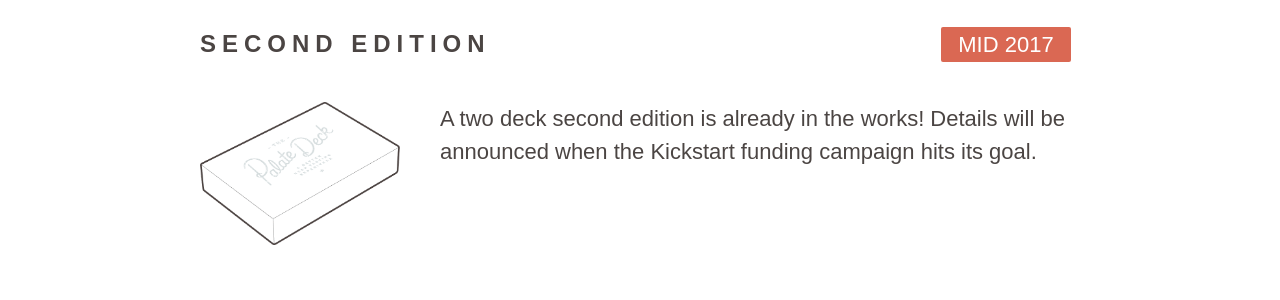
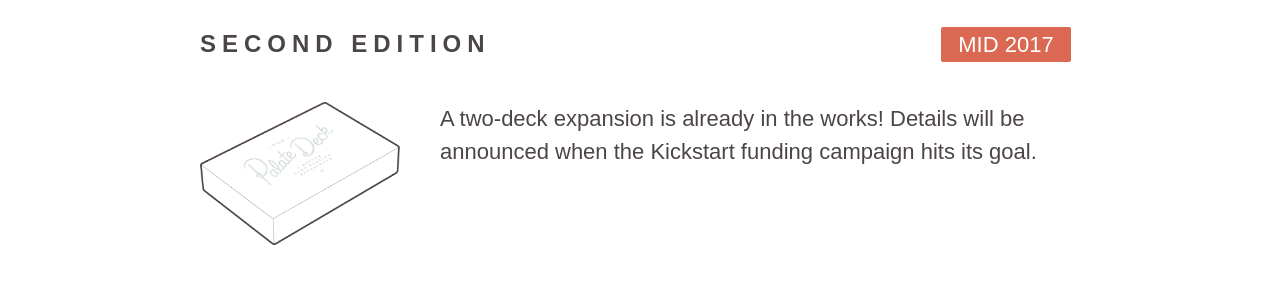
Before and after one commit to mezzoblue/palatedeck.com, a Jekyll site: the page built from buy.html, in a window 1280 px wide. Shown: the part 1072-1372 px from the top of the page. Built offline with Jekyll 4.4.1, drawn with Linux system fonts in a browser that asks for light colours; nearby versions of some CDN libraries.

Commit message:
Updating expansion wording

```diff
--- a/buy.html
+++ b/buy.html
@@ -65,7 +65,7 @@ nav-sort: 40
 				<img src="/images/illustration-box4.png" alt="">
 			</a>
 			<div class="product-list-desc">
-				<p>A two deck second edition is already in the works! Details will be announced when the Kickstart funding campaign hits its goal.</p>
+				<p>A two-deck expansion is already in the works! Details will be announced when the Kickstart funding campaign hits its goal.</p>
 				<!--<p>When you're ready for more detail, the 108-card second edition offers finer-grained evaluation and a ton of extra tasting cards. This edition <strong>must</strong> be paired with an existing copy of the First Edition to work. Includes Level III and Level IV decks, available mid-2017.</p>
 				<h4 class="header-small">Contents</h4>
 				<ul>
```
Also changed, not shown: 2 other files.
